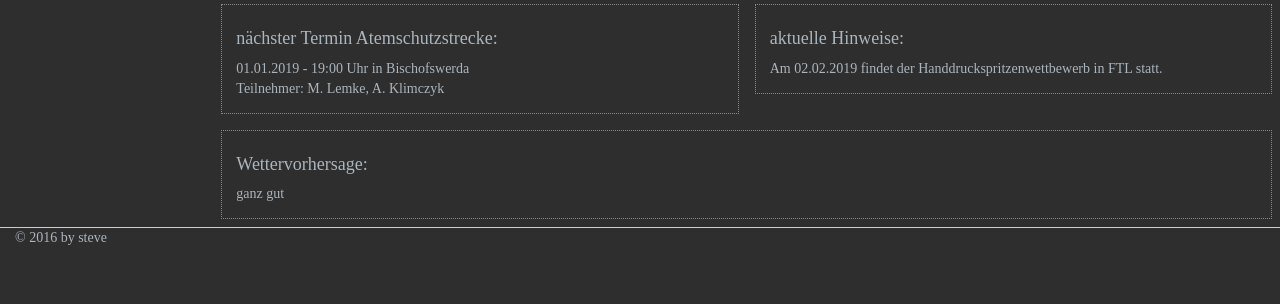
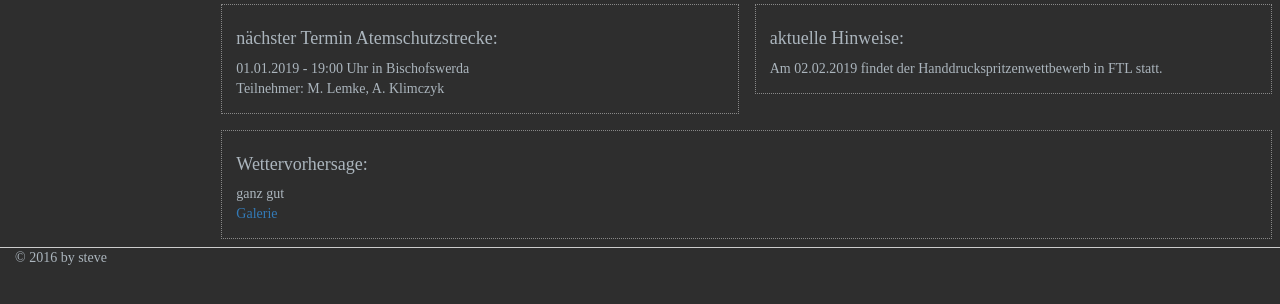
Before and after one commit to GroSte/feumgmt, a Django app: page /base/dashboard/ in a window 1280 px wide. Shown: the part 272-576 px from the top of the page. Run offline with Django 3.2, Linux system fonts and the light colour scheme; parts of the project's set-up code (start-up, migrations or seed data) failed here and were passed over; some libraries are stand-ins or nearby versions.

Commit message:
added a link to gallery

```diff
--- a/base/templates/base/dashboard.html
+++ b/base/templates/base/dashboard.html
@@ -6,7 +6,7 @@
 {% block content %}
     <h2>Dashboard</h2>
     <div class="row">
-        <div class="col-md-6 dash-tile-container">
+        <div class="col-md-6 col-sm-12 dash-tile-container">
             <div class="dash-tile">
                 <h4>nächster Dienst:</h4>
                 Freitag, 01.01.2018 - 19:30 Uhr<br />
@@ -14,7 +14,7 @@
                 <i>M. Oehme, L. Albrecht</i>
             </div>
         </div>
-        <div class="col-md-6 dash-tile-container">
+        <div class="col-md-6 col-sm-12 dash-tile-container">
             <div class="dash-tile">
                 <h4>letzter Einsatz:</h4>
                 31.12.2017 - 18:13 Uhr<br />
@@ -24,14 +24,14 @@
         </div>
     </div>
     <div class="row">
-        <div class="col-md-6 dash-tile-container">
+        <div class="col-md-6 col-sm-12 dash-tile-container">
             <div class="dash-tile">
                 <h4>nächster Termin Atemschutzstrecke:</h4>
                 01.01.2019 - 19:00 Uhr in Bischofswerda<br />
                 Teilnehmer: M. Lemke, A. Klimczyk
             </div>
         </div>
-        <div class="col-md-6 dash-tile-container">
+        <div class="col-md-6 col-sm-12 dash-tile-container">
             <div class="dash-tile">
                 <h4>aktuelle Hinweise:</h4>
                 Am 02.02.2019 findet der Handdruckspritzenwettbewerb in FTL statt.
@@ -39,10 +39,11 @@
         </div>
     </div>
     <div class="row">
-        <div class="col-md-12 dash-tile-container">
+        <div class="col-sm-12 dash-tile-container">
             <div class="dash-tile">
                 <h4>Wettervorhersage:</h4>
-                ganz gut
+                ganz gut<br />
+                <a href="{% url 'gallery' %}">Galerie</a>
             </div>
         </div>
     </div>
```
